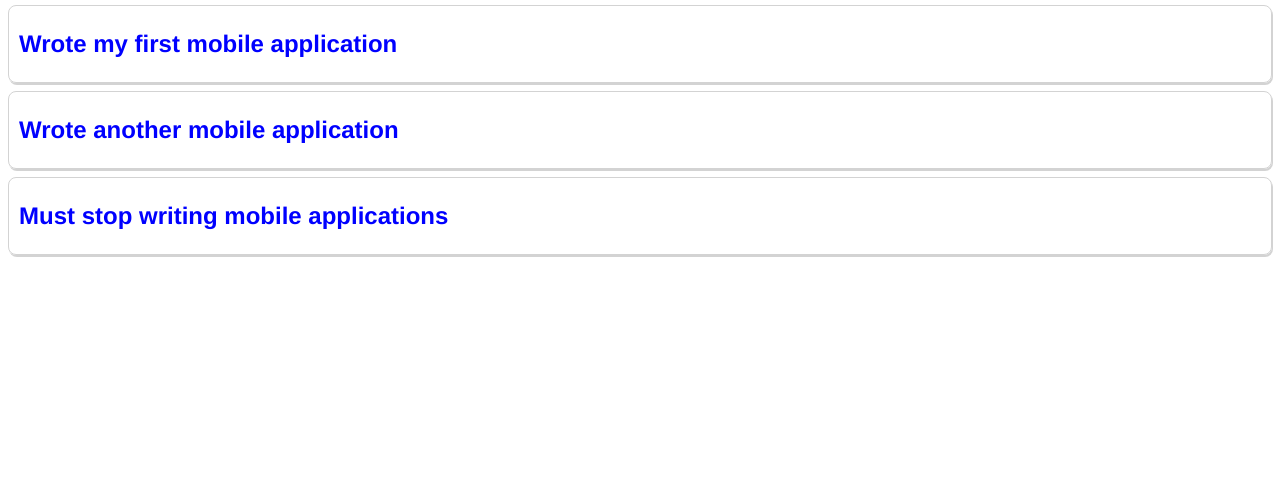
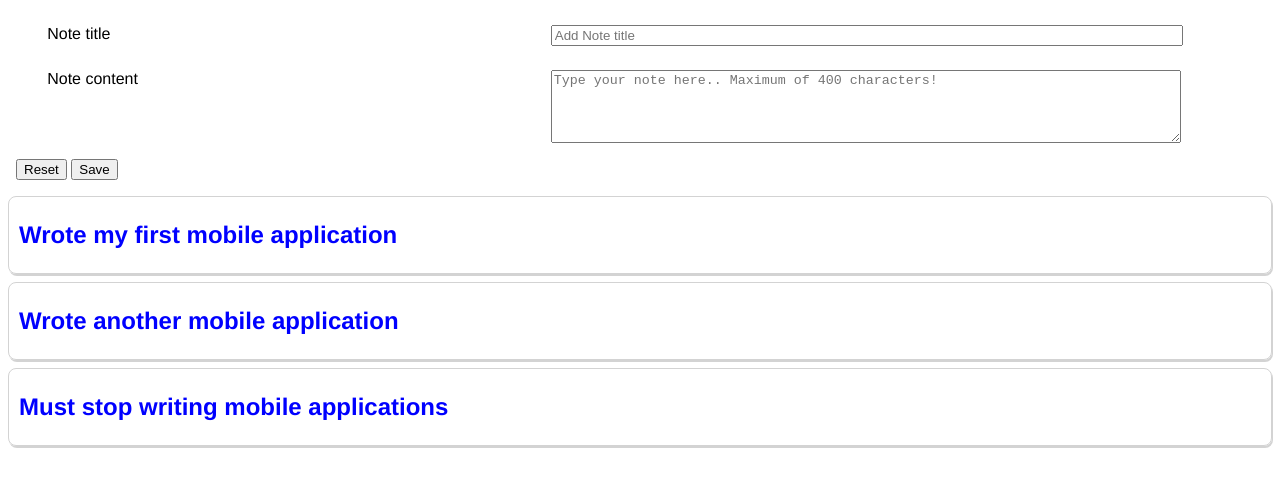
Before and after one commit to zfdesign/WebDev, a plain HTML site: page W3Training/Web2/assignment-02/assignment-3.1-z.html in a window 1280 px wide. Shown: the part 72-558 px from the top of the page. Drawn offline with Linux system fonts and the light colour scheme.

Commit message:
Added a Form to allow entering new notes

```diff
--- a/W3Training/Web2/assignment-02/assignment-3.1-z.html
+++ b/W3Training/Web2/assignment-02/assignment-3.1-z.html
@@ -8,6 +8,20 @@
   </head>
   <body>
     <h1>My Diary Entries</h1>
+
+	<form id="addNote" action="_/" method="post" >
+		<div>
+			<label for="NoteTitle">Note title</label>
+			<input type="text" id="NoteTitle" required maxlength="200" placeholder="Add Note title" />
+		</div>
+		<div>
+			<label for="NoteContent">Note content</label>
+			<textarea id="NoteContent" maxlength="400" placeholder="Type your note here.. Maximum of 400 characters!"></textarea>
+		</div>
+		<input type="reset" value="Reset" />
+		<input type="submit" value="Save" />
+	</form>
+
     <section class='entries'>
       <article>
         <h2>Wrote my first mobile application</h2>
--- a/W3Training/Web2/assignment-02/style.css
+++ b/W3Training/Web2/assignment-02/style.css
@@ -31,6 +31,25 @@ h1.showingAll::after  {
 	content: "-";
 }
 
+/* The Form */
+#addNote {
+	margin: 1em;
+}
+#addNote label {
+	display: inline-block;
+	margin: 12px 2.5%;
+	width: 35%;
+	vertical-align: top;
+}
+#addNote input:not([type="reset"]):not([type="submit"]),
+#addNote textarea {
+	display: inline-block;
+	margin: 12px 2.5%;
+	width: 50%;
+}
+#addNote textarea {
+	min-height: 5em;
+}
 .entries article {
 	margin: .5em;
 	padding: 0;
```
